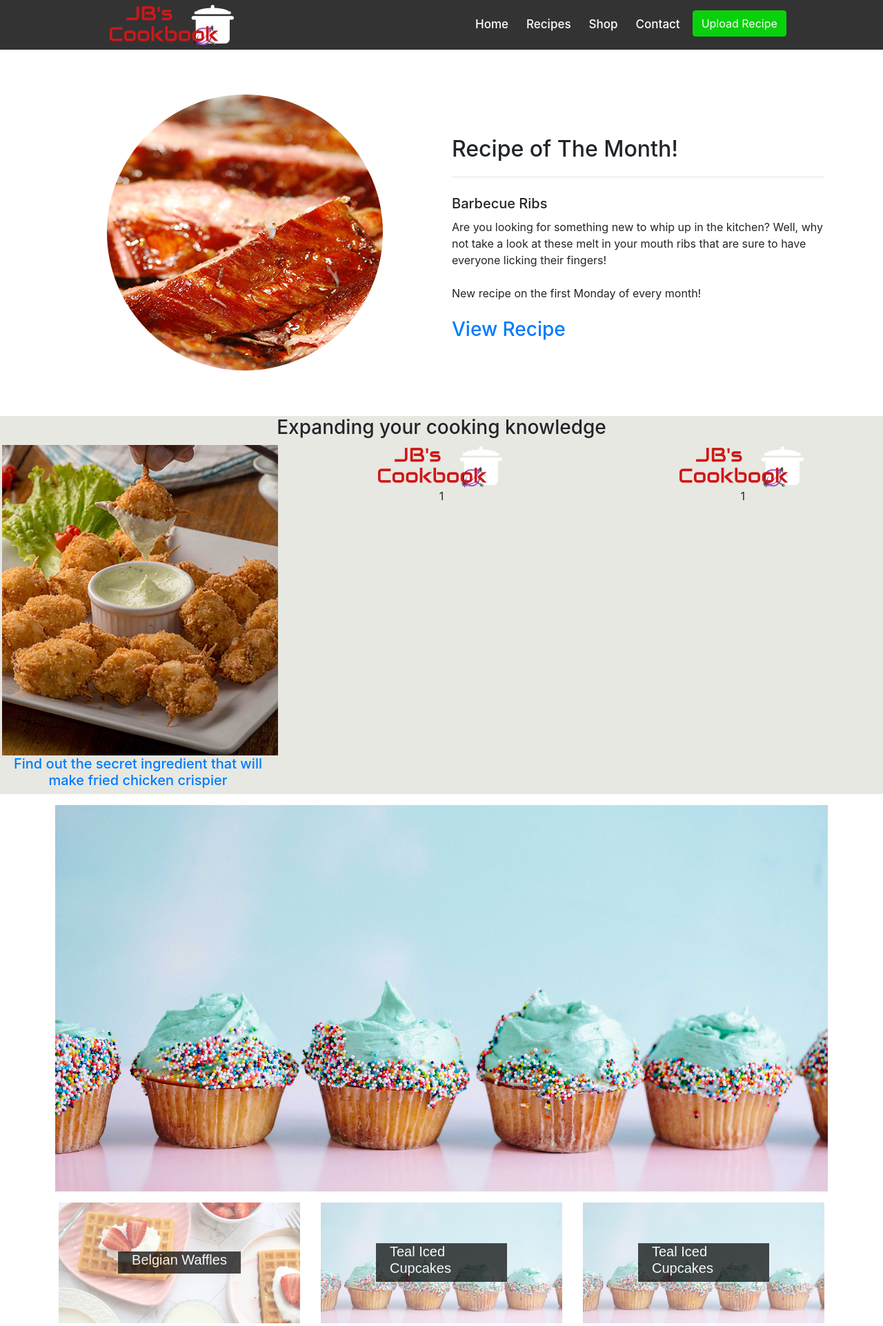
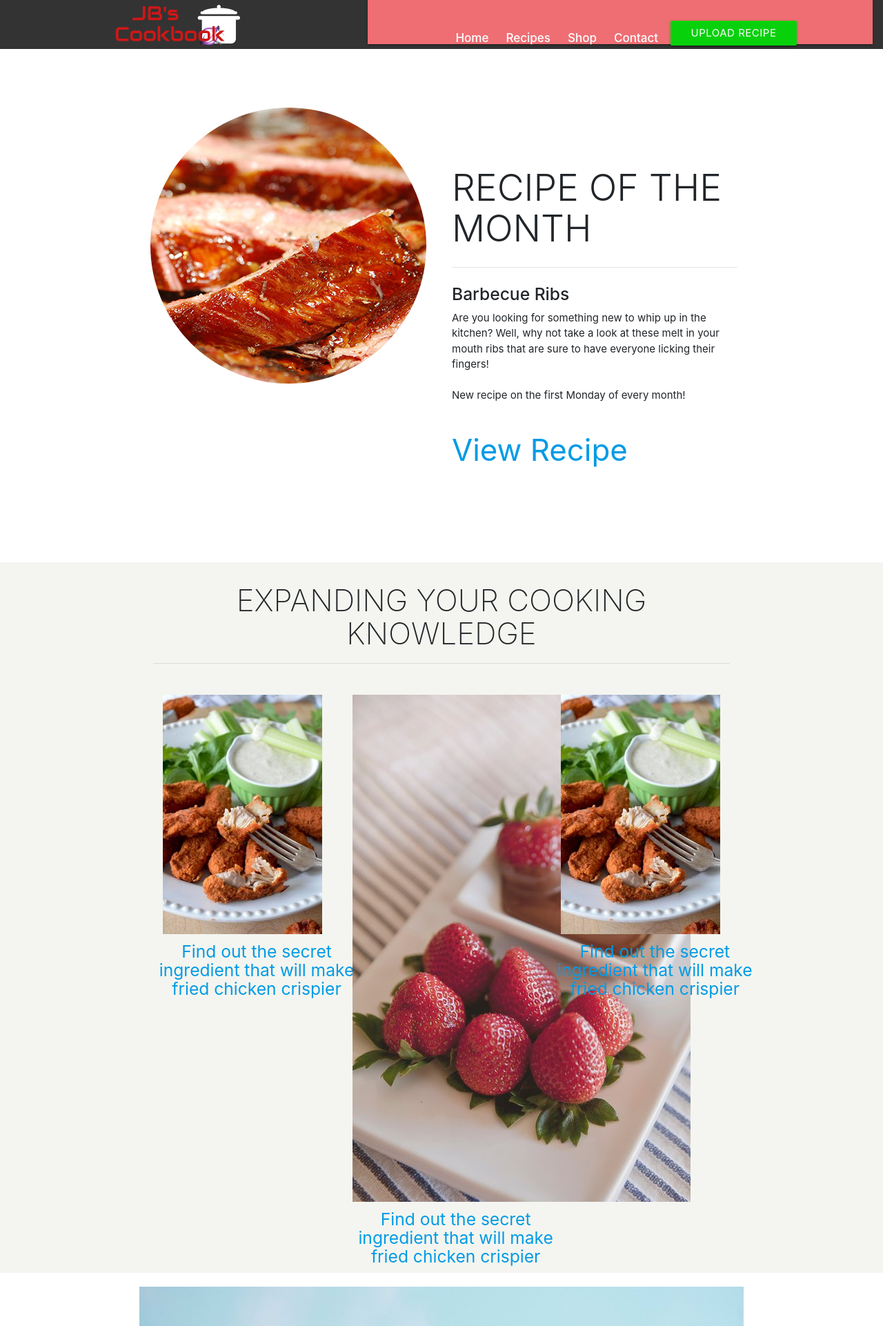
Before and after one commit to JackBen2019/Jack-Bennett-Data-Centric-Development-Milestone-Project, a Flask app: page / in a window 1280 px wide. Shown: the top 1922 px of the page at 69% size. Run offline with Flask 2, Linux system fonts and the light colour scheme; some libraries are stand-ins or nearby versions.

Commit message:
Materialize stylesheet added into base.html file

```diff
--- a/static/css/style.css
+++ b/static/css/style.css
@@ -49,6 +49,14 @@ a:hover {
 .latest-recipes-heading {
     margin: 0;
     padding-top: 15px;
+    padding-bottom: 10px;
+}
+
+.cooking-knowledge-heading {
+    text-align: center;
+    margin-right: auto !important;
+    margin-left: auto !important;
+    padding-top: 10px;
     padding-bottom: 10px;
 }
 
@@ -158,6 +166,14 @@ button[type="submit"]:hover {
     .website-logo {
         text-align: center;
     }
+}
+
+/* ------ Cooking Knowledge ------ */
+
+.cooking-knowledge-section {
+    text-align: center;
+    margin-right: auto !important;
+    margin-left: auto !important;
 }
 
 /* ------ Slideshow - Assisted by W3 Schools ------ */
--- a/static/js/main.js
+++ b/static/js/main.js
@@ -19,3 +19,32 @@ function showDivs(n) {
   x[slideIndex-1].style.display = "block";
   dots[slideIndex-1].className += " slide-opacity-off";
 }
+
+//
+
+var slideIndex = 1;
+showDivs(slideIndex);
+
+function plusDivs(n) {
+  showDivs(slideIndex += n);
+}
+
+function currentDiv(n) {
+  showDivs(slideIndex = n);
+}
+
+function showDivs(n) {
+  var i;
+  var x = document.getElementsByClassName("mySlides");
+  var dots = document.getElementsByClassName("demo");
+  if (n > x.length) {slideIndex = 1}
+  if (n < 1) {slideIndex = x.length}
+  for (i = 0; i < x.length; i++) {
+    x[i].style.display = "none";
+  }
+  for (i = 0; i < dots.length; i++) {
+    dots[i].className = dots[i].className.replace(" w3-white", "");
+  }
+  x[slideIndex-1].style.display = "block";
+  dots[slideIndex-1].className += " w3-white";
+}
--- a/templates/base.html
+++ b/templates/base.html
@@ -9,6 +9,7 @@
 	<link rel="stylesheet" href="https://stackpath.bootstrapcdn.com/bootstrap/4.3.1/css/bootstrap.min.css"
 		type="text/css" />
 	<link rel="stylesheet" href="https://cdnjs.cloudflare.com/ajax/libs/hover.css/2.3.1/css/hover-min.css">
+    <link rel="stylesheet"  href="https://cdnjs.cloudflare.com/ajax/libs/materialize/0.100.2/css/materialize.min.css">
 	<script src="{{ url_for('static', filename='js/main.js') }}"></script>
 	<script src="https://kit.fontawesome.com/f17309d9a5.js" crossorigin="anonymous"></script>
 	<title>Jack Bennett's Cookbook</title>
--- a/templates/index.html
+++ b/templates/index.html
@@ -6,33 +6,36 @@
 			<img class="monthly-recipe-image-src" src="static/images/bbq-ribs.jpg"></img>
 		</div>
 		<div class="col-12 col-lg-6 monthly-recipe-description">
-			<h2 class="monthly-recipe-heading">Recipe of The Month!</h2>
+			<h2 style="font-weight: 300;" class="monthly-recipe-heading">RECIPE OF THE MONTH</h2>
 			<hr>
-			<h5 class="recipe-name">Barbecue Ribs</h5>
+			<h5 style="font-weight: 400;" class="recipe-name"><strong>Barbecue Ribs</strong></h5>
 			<span>Are you looking for something new to whip up in the kitchen? Well, why not take a look at these melt in your mouth ribs that are sure to have everyone licking their fingers!<br><br>New recipe on the first Monday of every month!<br><br><a href="https://www.food.com/recipe/beths-melt-in-your-mouth-barbecue-ribs-oven-107786"><h3>View Recipe</h3></a></span>
 		</div>
 	</div>
 </section>
 
-<section style="background-color: #e7e8e1 !important;" class="container-fluid">
-	<div class="row">
+<section style="background-color: #f4f5f0 !important;" class="container-fluid">
+	<div class="container row cooking-knowledge-heading">
 		<div class="col-12">
-			<h3 style="text-align: center;">Expanding your cooking knowledge</h3>
+			<h3 style="text-align: center; font-weight: 200;">EXPANDING YOUR COOKING KNOWLEDGE</h3>
+            <hr>
 		</div>
 	</div>
-	<div style="text-align: center;" class="row">
+	<div class="container row cooking-knowledge-section">
 		<div class="col-md-4">
 			<a href="https://www.thekitchn.com/pantry-ingredient-crispy-chicken-23002804"><img src="static/images/fried-chicken.jpg" alt="">
-				<h5 style="width: 400px;">Find out the secret ingredient that will make fried chicken crispier</h5>
+				<h5 style="width: 300px;">Find out the secret ingredient that will make fried chicken crispier</h5>
 			</a>
 		</div>
 		<div class="col-md-4">
-			<img src="static/images/JB-Cookbook-Logo.png" alt="">
-			<p>1</p>
+			<a href="https://www.thekitchn.com/pantry-ingredient-crispy-chicken-23002804"><img src="static/images/strawberries.jpg" alt="">
+				<h5 style="width: 300px;">Find out the secret ingredient that will make fried chicken crispier</h5>
+			</a>
 		</div>
 		<div class="col-md-4">
-			<img src="static/images/JB-Cookbook-Logo.png" alt="">
-			<p>1</p>
+			<a href="https://www.thekitchn.com/pantry-ingredient-crispy-chicken-23002804"><img src="static/images/fried-chicken.jpg" alt="">
+				<h5 style="width: 300px;">Find out the secret ingredient that will make fried chicken crispier</h5>
+			</a>
 		</div>
 	</div>
 </section>
```
Also changed, not shown: static/images/fried-chicken.jpg, static/images/strawberries.jpg (added).
